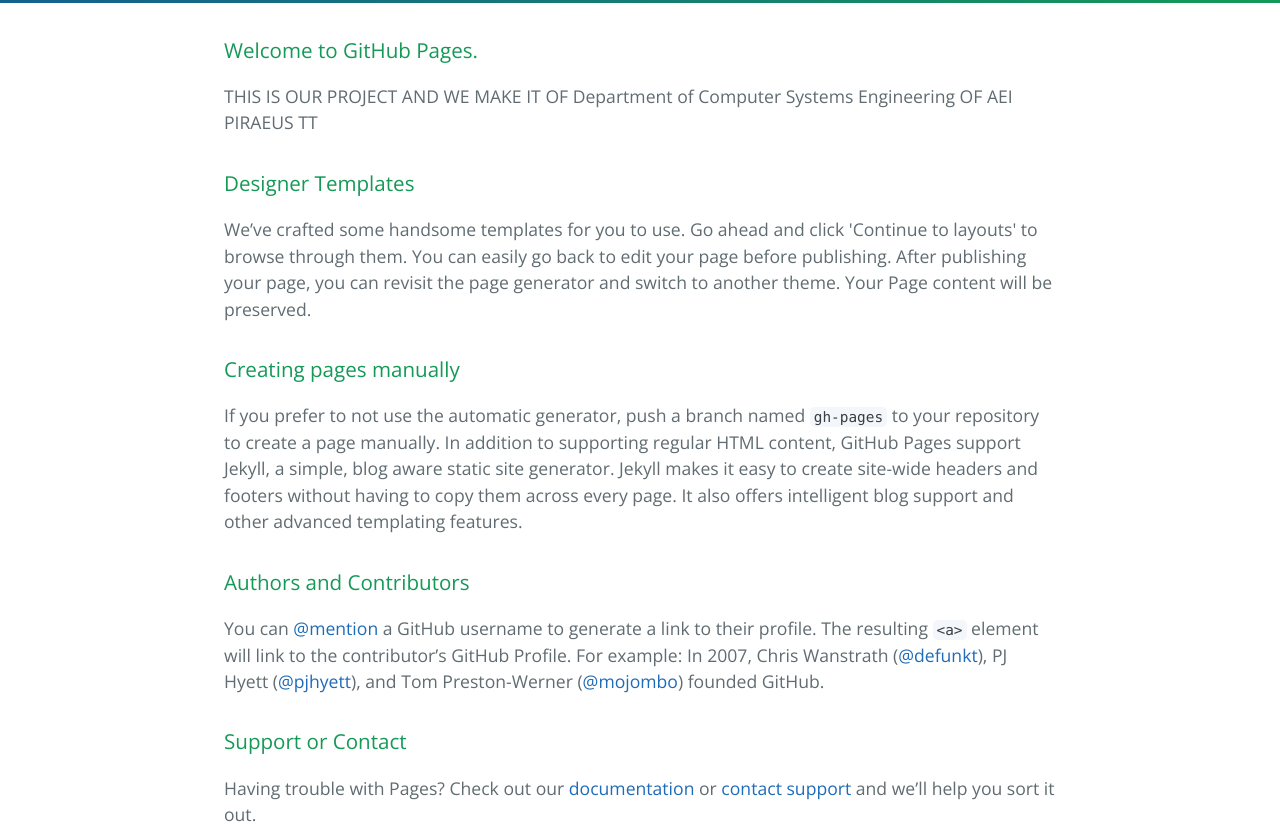
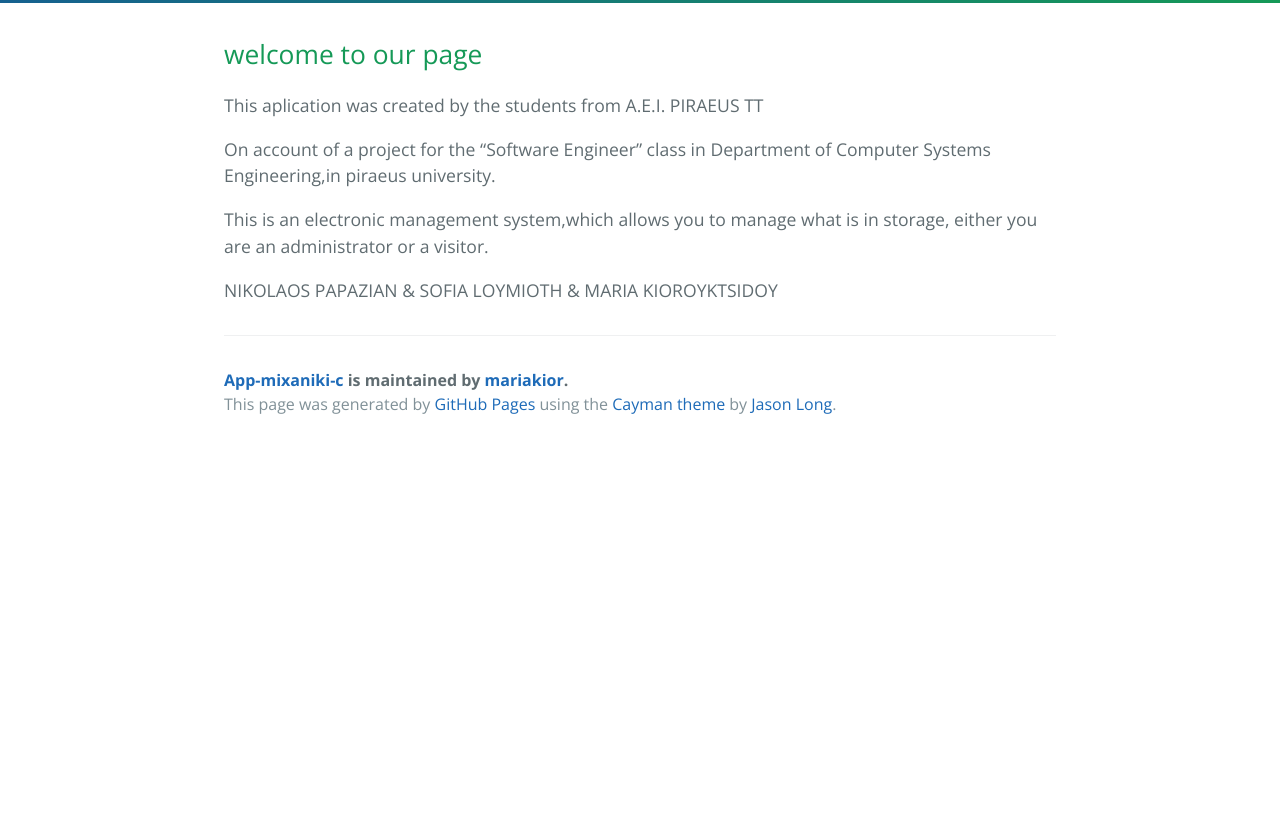
Before and after one commit to mariakior/APP-mixaniki-logismikoy-CSHARP, a plain HTML site: page index.html in a window 1280 px wide. Shown: the part 380-1211 px from the top of the page. After the commit the page ends 828 px from the top, so only its background shows below. Drawn offline with nearby package versions, Linux system fonts and the light colour scheme.

```diff
--- a/index.html
+++ b/index.html
@@ -13,39 +13,26 @@
     <section class="page-header">
       <h1 class="project-name">App-mixaniki-c</h1>
       <h2 class="project-tagline">mixaniki logismikoy</h2>
-      <a href="https://github.com/mariakior/APP-mixaniki-C" class="btn">View on GitHub</a>
-      <a href="https://github.com/mariakior/APP-mixaniki-C/zipball/master" class="btn">Download .zip</a>
-      <a href="https://github.com/mariakior/APP-mixaniki-C/tarball/master" class="btn">Download .tar.gz</a>
+      <a href="https://github.com/mariakior/APP-mixaniki-logismikoy-CSHARP" class="btn">View on GitHub</a>
+      <a href="https://github.com/mariakior/APP-mixaniki-logismikoy-CSHARP/zipball/master" class="btn">Download .zip</a>
+      <a href="https://github.com/mariakior/APP-mixaniki-logismikoy-CSHARP/tarball/master" class="btn">Download .tar.gz</a>
     </section>
 
     <section class="main-content">
-      <h3>
-<a id="welcome-to-github-pages" class="anchor" href="#welcome-to-github-pages" aria-hidden="true"><span class="octicon octicon-link"></span></a>Welcome to GitHub Pages.</h3>
+      <h2>
+<a id="welcome-to-our-page" class="anchor" href="#welcome-to-our-page" aria-hidden="true"><span class="octicon octicon-link"></span></a>welcome to our page</h2>
 
-<p>THIS IS OUR PROJECT AND WE MAKE IT OF Department of Computer Systems Engineering OF  AEI PIRAEUS TT  </p>
+<p>This aplication was created by the students from A.E.I. PIRAEUS TT</p>
 
-<h3>
-<a id="designer-templates" class="anchor" href="#designer-templates" aria-hidden="true"><span class="octicon octicon-link"></span></a>Designer Templates</h3>
+<p>On account of a project for the “Software Engineer”  class in  Department of Computer Systems Engineering,in piraeus university.</p>
 
-<p>We’ve crafted some handsome templates for you to use. Go ahead and click 'Continue to layouts' to browse through them. You can easily go back to edit your page before publishing. After publishing your page, you can revisit the page generator and switch to another theme. Your Page content will be preserved.</p>
+<p>This is  an electronic management system,which allows you to manage what is in storage,
+either you are an administrator or a visitor.</p>
 
-<h3>
-<a id="creating-pages-manually" class="anchor" href="#creating-pages-manually" aria-hidden="true"><span class="octicon octicon-link"></span></a>Creating pages manually</h3>
-
-<p>If you prefer to not use the automatic generator, push a branch named <code>gh-pages</code> to your repository to create a page manually. In addition to supporting regular HTML content, GitHub Pages support Jekyll, a simple, blog aware static site generator. Jekyll makes it easy to create site-wide headers and footers without having to copy them across every page. It also offers intelligent blog support and other advanced templating features.</p>
-
-<h3>
-<a id="authors-and-contributors" class="anchor" href="#authors-and-contributors" aria-hidden="true"><span class="octicon octicon-link"></span></a>Authors and Contributors</h3>
-
-<p>You can <a href="https://github.com/blog/821" class="user-mention">@mention</a> a GitHub username to generate a link to their profile. The resulting <code>&lt;a&gt;</code> element will link to the contributor’s GitHub Profile. For example: In 2007, Chris Wanstrath (<a href="https://github.com/defunkt" class="user-mention">@defunkt</a>), PJ Hyett (<a href="https://github.com/pjhyett" class="user-mention">@pjhyett</a>), and Tom Preston-Werner (<a href="https://github.com/mojombo" class="user-mention">@mojombo</a>) founded GitHub.</p>
-
-<h3>
-<a id="support-or-contact" class="anchor" href="#support-or-contact" aria-hidden="true"><span class="octicon octicon-link"></span></a>Support or Contact</h3>
-
-<p>Having trouble with Pages? Check out our <a href="https://help.github.com/pages">documentation</a> or <a href="https://github.com/contact">contact support</a> and we’ll help you sort it out.</p>
+<p>NIKOLAOS PAPAZIAN &amp; SOFIA LOYMIOTH &amp; MARIA KIOROYKTSIDOY</p>
 
       <footer class="site-footer">
-        <span class="site-footer-owner"><a href="https://github.com/mariakior/APP-mixaniki-C">App-mixaniki-c</a> is maintained by <a href="https://github.com/mariakior">mariakior</a>.</span>
+        <span class="site-footer-owner"><a href="https://github.com/mariakior/APP-mixaniki-logismikoy-CSHARP">App-mixaniki-c</a> is maintained by <a href="https://github.com/mariakior">mariakior</a>.</span>
 
         <span class="site-footer-credits">This page was generated by <a href="https://pages.github.com">GitHub Pages</a> using the <a href="https://github.com/jasonlong/cayman-theme">Cayman theme</a> by <a href="https://twitter.com/jasonlong">Jason Long</a>.</span>
       </footer>
```
Also changed, not shown: params.json (+1 -1 lines).
